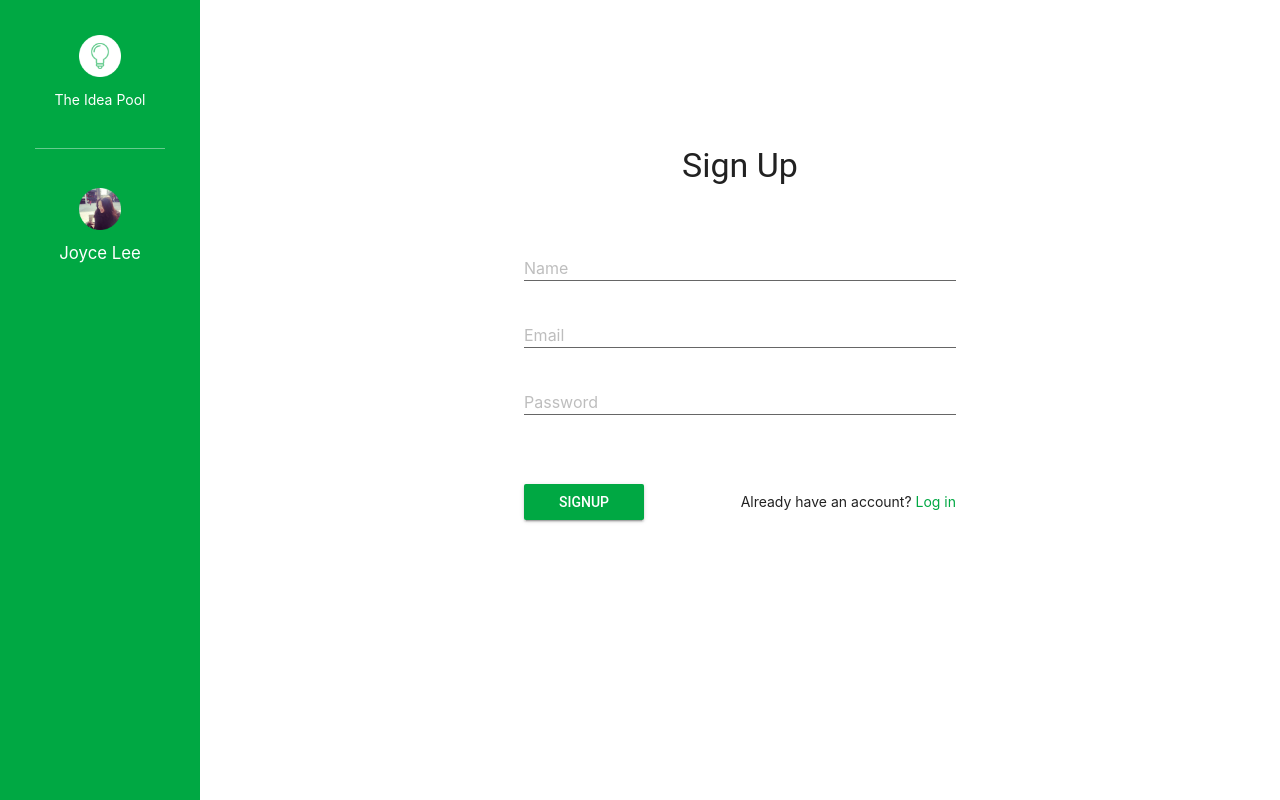
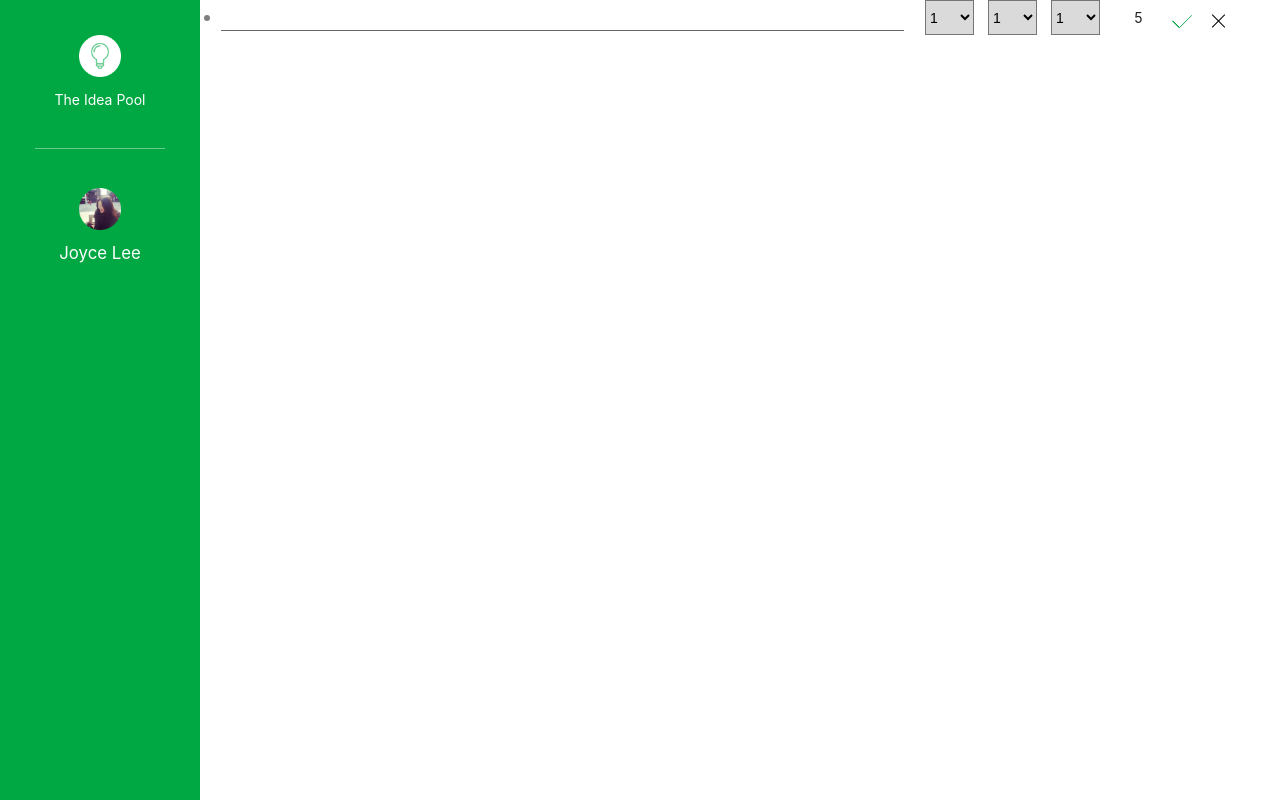
Before and after one commit to codrex/Ideal-pool, a React app: page / in a window 1280 px wide. Built offline with nearby package versions, Linux system fonts and the light colour scheme.

Commit message:
feat: create idea item component

```diff
--- a/src/App.js
+++ b/src/App.js
@@ -1,7 +1,7 @@
 // @flow
 import React, { PureComponent } from 'react';
 import SideNav from './components/SideNav';
-import { SignUpForm } from './components/Forms';
+import IdeaItem from './components/IdeaItem';
 import userPic from './assets/images/User_ProfilePic.png';
 
 import './app.scss';
@@ -19,7 +19,7 @@ class App extends PureComponent<{}> {
       <div className="app">
         <SideNav {...props} />
         <div className="app__body">
-          <SignUpForm />
+          <IdeaItem editMode />
         </div>
       </div>
     );
--- /dev/null
+++ b/src/components/IdeaItem/idea-item.scss
@@ -0,0 +1,98 @@
+@import '../../style/var.scss';
+$margin-right: 1.5rem;
+.idea-item {
+  padding: 0 1.5rem;
+  display: flex;
+  justify-content: center;
+  position: relative;
+
+  &::before {
+    content: '';
+    height: 6px;
+    width: 6px;
+    border-radius: 50%;
+    background: rgba(0, 0, 0, 0.5);
+    top: 50%;
+    left: 4px;
+    transform: translateY(-50%);
+    position: absolute;
+  }
+  &__score {
+    display: flex;
+    justify-content: center;
+    align-items: center;
+  }
+  &__score,
+  &__select {
+    height: 2.5rem;
+    width: 3.5rem;
+    font-size: 1rem;
+    margin-right: 1rem;
+  }
+
+  &__select {
+    background-color: #dadada;
+    outline: none;
+  }
+  &__edit-mode {
+    width: 100%;
+    display: flex;
+    align-items: center;
+  }
+
+  &__input,
+  &__idea {
+    flex: 1;
+    margin-right: $margin-right;
+    padding: 0;
+  }
+
+  &__label {
+    margin: 0;
+    margin-right: $margin-right;
+  }
+
+  &__icon {
+    & img {
+      width: 100%;
+      height: 100%;
+      object-fit: contain;
+      object-position: center;
+    }
+  }
+
+  &__confirm,
+  &__cancel,
+  &__icon {
+    height: 20px;
+    width: 20px;
+    margin-right: $margin-right;
+    cursor: pointer;
+    position: relative;
+  }
+  &__confirm::after {
+    position: absolute;
+    content: '';
+    box-shadow: 1px 1px 0px 0px $primary-color;
+    transform: rotate(45deg);
+    height: 90%;
+    width: 50%;
+  }
+  &__cancel {
+    &::after,
+    &::before {
+      height: 90%;
+      width: 1px;
+      content: '';
+      position: absolute;
+      background-color: black;
+      bottom: -2px;
+    }
+    &::after {
+      transform: rotate(45deg);
+    }
+    &::before {
+      transform: rotate(-45deg);
+    }
+  }
+}
--- /dev/null
+++ b/src/components/IdeaItem/index.js
@@ -0,0 +1,78 @@
+// @flow
+import React, { PureComponent } from 'react';
+import TextInput from '../TextInput';
+import pen from '../../assets/images/pen@2x.png';
+import bin from '../../assets/images/bin@2x.png';
+import './idea-item.scss';
+
+type Props = {
+  editMode: boolean,
+};
+const scoreRange: number[] = [1, 2, 3, 4, 5, 6, 7, 8, 9, 10];
+class IdeaIItem extends PureComponent<Props> {
+  static Select() {
+    return (
+      <select className="idea-item__select">
+        {scoreRange.map(value => (
+          <option key={value} value={value}>
+            {value}
+          </option>
+        ))}
+      </select>
+    );
+  }
+
+  static Icon(props: Object) {
+    const { src, alt } = props;
+    return (
+      <div className="idea-item__icon">
+        <img src={src} alt={alt} />
+      </div>
+    );
+  }
+
+  static EditMode() {
+    return (
+      <div className="idea-item__edit-mode">
+        <TextInput name="idea" className="idea-item__input " />
+        <IdeaIItem.Select />
+        <IdeaIItem.Select />
+        <IdeaIItem.Select />
+        <p className="idea-item__score">5</p>
+        <IdeaIItem.Confirm />
+        <IdeaIItem.Cancel />
+      </div>
+    );
+  }
+
+  static ViewMode() {
+    return (
+      <div className="idea-item__edit-mode">
+        <p className="idea-item__idea">idea className</p>
+        <p className="idea-item__score">5</p>
+        <p className="idea-item__score">5</p>
+        <p className="idea-item__score">5</p>
+        <p className="idea-item__score">5</p>
+        <IdeaIItem.Icon src={bin} alt="delete icon" />
+        <IdeaIItem.Icon src={pen} alt="edit icon" />
+      </div>
+    );
+  }
+
+  static Confirm() {
+    return <div className="idea-item__confirm" role="presentation" />;
+  }
+
+  static Cancel() {
+    return <div className="idea-item__cancel" role="presentation" />;
+  }
+
+  render() {
+    const { editMode } = this.props;
+    return (
+      <div className="idea-item">{editMode ? <IdeaIItem.EditMode /> : <IdeaIItem.ViewMode />}</div>
+    );
+  }
+}
+
+export default IdeaIItem;
--- a/src/components/SideNav/side-nav.scss
+++ b/src/components/SideNav/side-nav.scss
@@ -4,7 +4,8 @@
   flex-direction: column;
   height: 100%;
   min-height: 100vh;
-  width: 200px;
+  max-width: 200px;
+  min-width: 200px;
   background: $primary-color;
   align-items: center;
   padding: 2.5rem;
--- a/src/style/index.scss
+++ b/src/style/index.scss
@@ -21,3 +21,7 @@ code {
   font-family: source-code-pro, Menlo, Monaco, Consolas, 'Courier New',
     monospace;
 }
+
+p {
+  margin: 0;
+}
```
